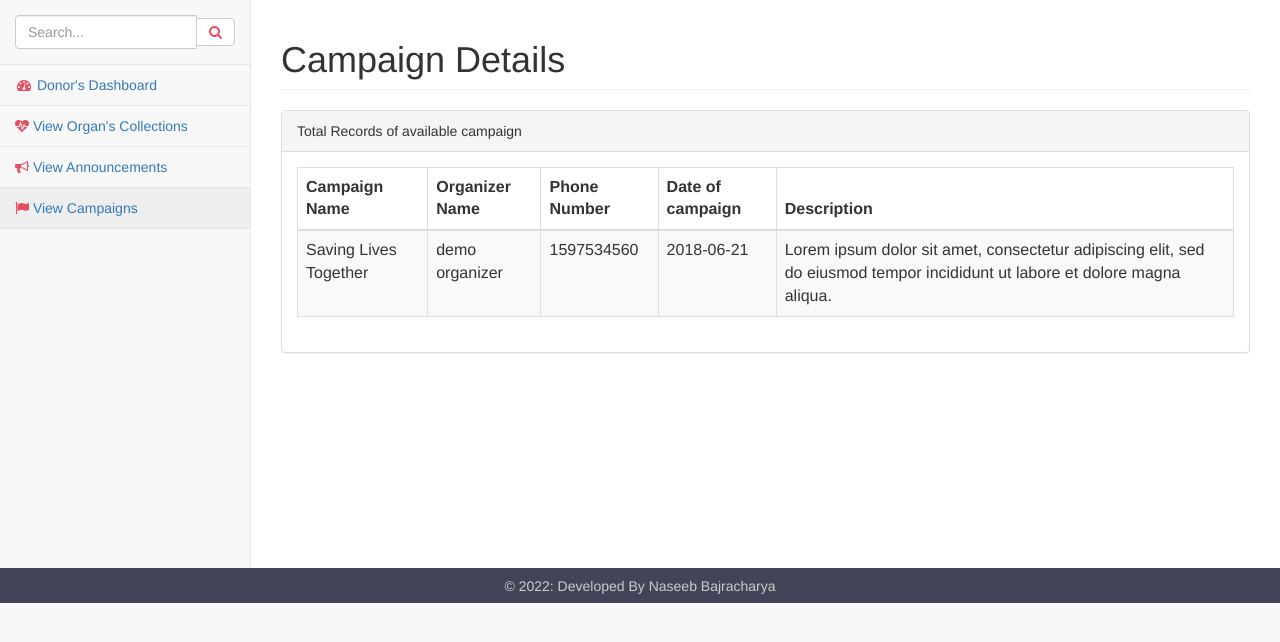
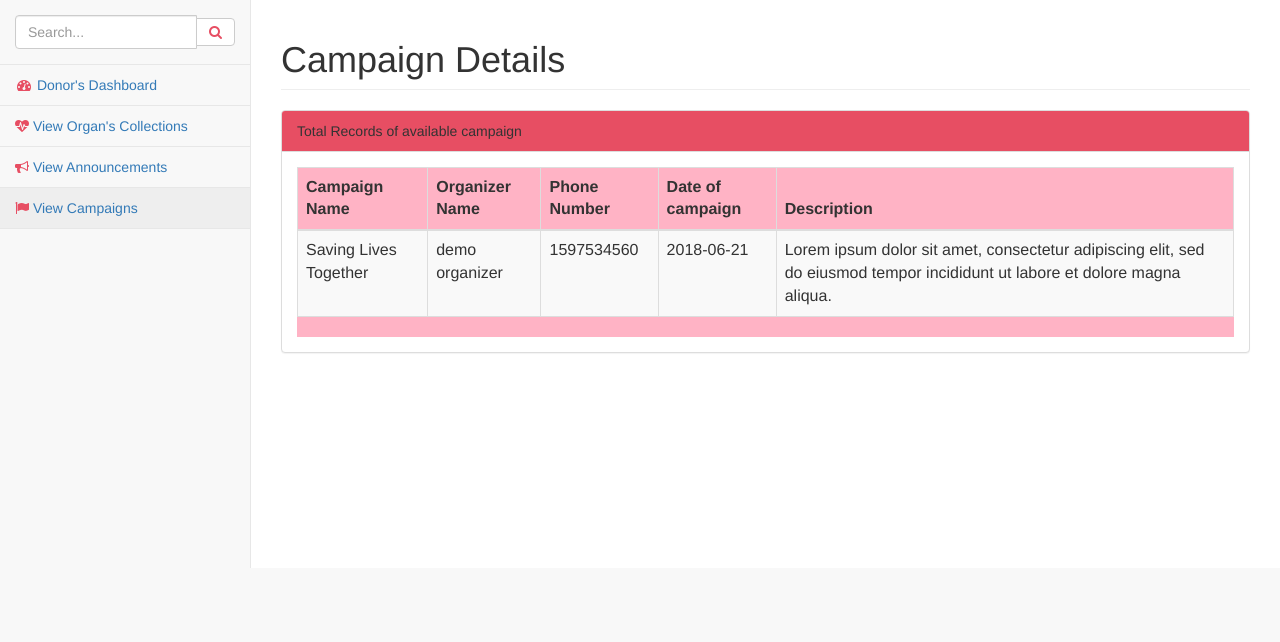
Before and after one commit to helly21042002/LIVETWICE2, a PHP site: page /userlog/userviewcampaigns.php in a window 1280 px wide. Shown: the part 51-693 px from the top of the page. Run offline with PHP 8.4, Linux system fonts and the light colour scheme; data comes from the database, SQL or seed files in the repository.

Commit message:
Update userviewcampaigns.php

```diff
--- a/organ/blood2/userlog/userviewcampaigns.php
+++ b/organ/blood2/userlog/userviewcampaigns.php
@@ -2,7 +2,7 @@
 
 <head>
 
-<title>BDMS</title>
+<title>LIVE TWICE</title>
 
 <!-- Bootstrap Core CSS -->
 <link href="../vendor/bootstrap/css/bootstrap.min.css" rel="stylesheet">
@@ -39,12 +39,12 @@
 				<div class="row">
                         <div class=".col-lg-12">
                             <div class="panel panel-default">
-                                <div class="panel-heading">
+                                <div class="panel-heading"style="background-color: #e74e63">
                                     Total Records of available campaign
                                 </div>
 
-								 <div class="panel-body">
-                                    <div class="table-responsive">
+								 <div class="panel-body" >
+                                    <div class="table-responsive" style="background-color: rgb(255, 179, 197)">
 									<table class="table table-striped table-bordered table-hover" id="dataTables-example">
 
 									<?php
@@ -106,9 +106,6 @@
 
 </body>
 
-<footer>
-        <p>&copy; <?php echo date("Y"); ?>: Developed By Naseeb Bajracharya</p>
-    </footer>
 
 	<style>
 	footer{
```
